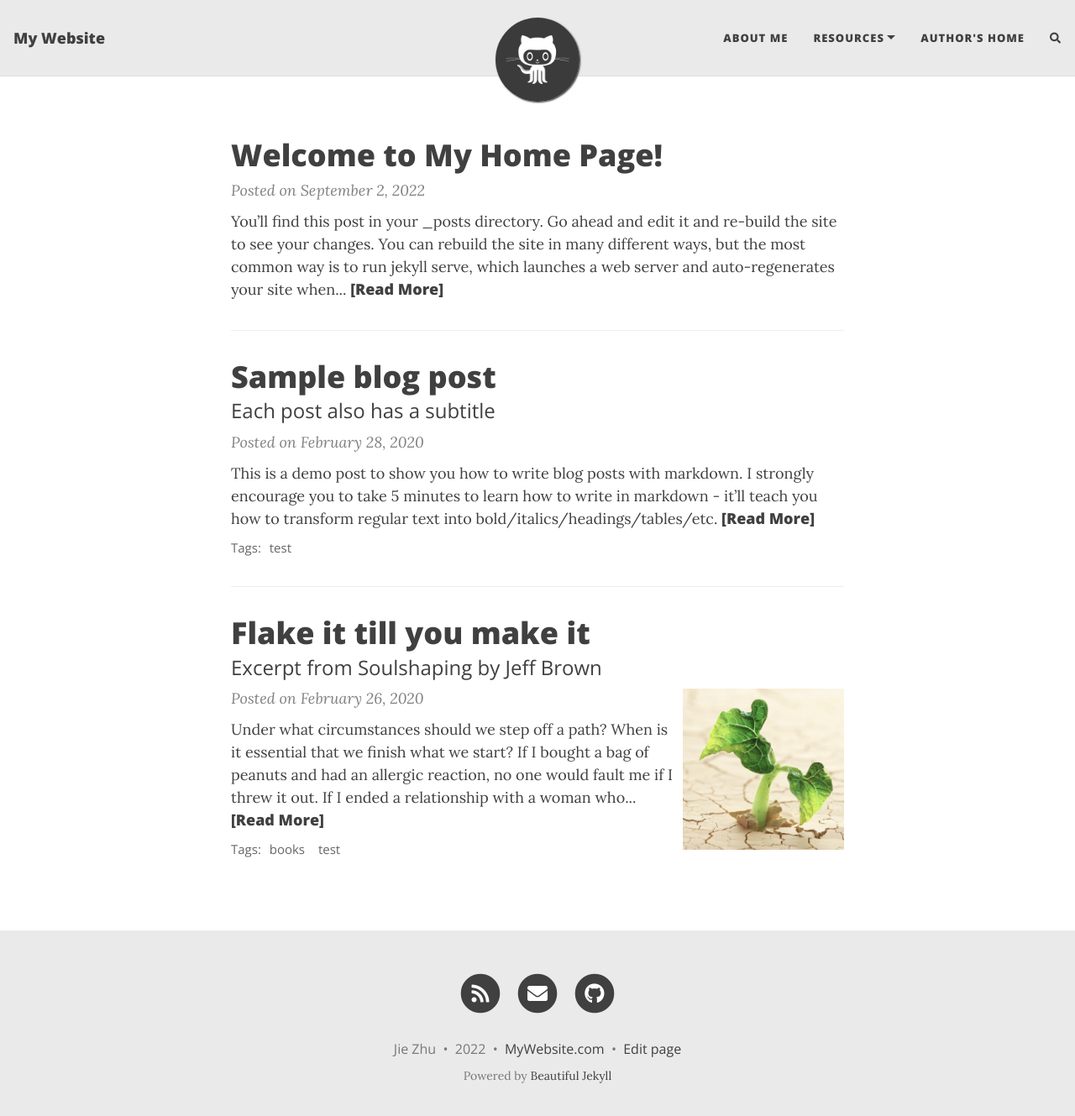
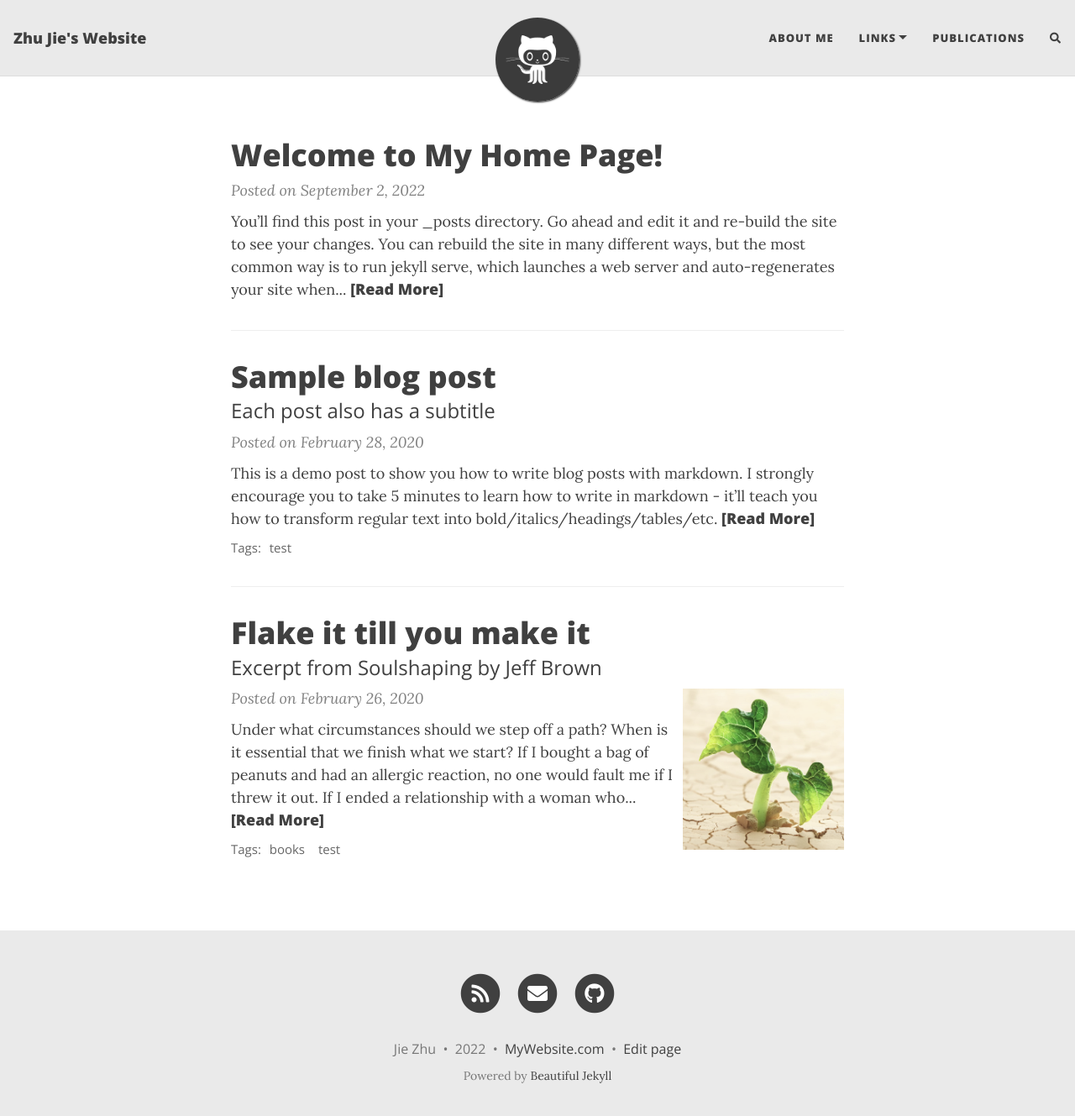
Before and after one commit to JasonZhu-WHU/jasonzhu-whu.github.io, a Jekyll site: the page built from index.markdown, in a window 1280 px wide and 1342 px high. Shown: the top 1329 px of the window at 84% size. Built offline with Jekyll 4.4.1, drawn with Linux system fonts in a browser that asks for light colours; nearby versions of some CDN libraries; the list of posts is cut into pages by our own code; comment, search, counter and statistics services are not loaded.

Commit message:
change my profile

```diff
--- a/_config.yml
+++ b/_config.yml
@@ -10,7 +10,7 @@
 ############################
 
 # Name of website
-title: My Website
+title: Zhu Jie's Website
 
 # Your name to show in the footer
 author: Jie Zhu
@@ -21,10 +21,10 @@ author: Jie Zhu
 
 navbar-links:
   About Me: "aboutme"
-  Resources:
-    - Beautiful Jekyll: "https://beautifuljekyll.com"
-    - Learn markdown: "https://www.markdowntutorial.com/"
-  Author's home: "https://deanattali.com"
+  Links:
+    - GitHub: "https://github.com/JasonZhu-WHU"
+    - Zhihu Blogs: "https://www.zhihu.com/people/coulson-29/posts"
+  Publications: "aboutme"
 
 ################
 # --- Logo --- #
```
